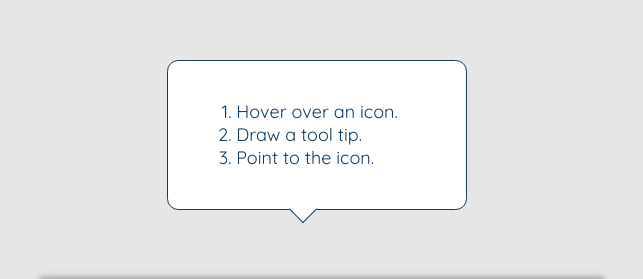
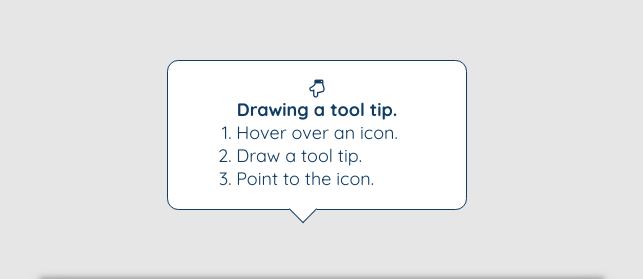
Before and after one commit to jrnoded/CSSStuff12, a plain HTML site: page Navbar/index.html in a window 1280 px wide. Shown: the part 134-413 px from the top of the page, without its empty margins (323-966 px from the left). Drawn offline with Linux system fonts and the light colour scheme.

Commit message:
Add Icon and header

```diff
--- a/Navbar/index.html
+++ b/Navbar/index.html
@@ -12,6 +12,8 @@
 
 <body>
     <div class="demo">
+        <i class="fa fa-hand-o-down"></i>
+        <h2>Drawing a tool tip.</h2>
         <ol>
             <li>Hover over an icon.</li>
             <li>Draw a tool tip.</li>
```
